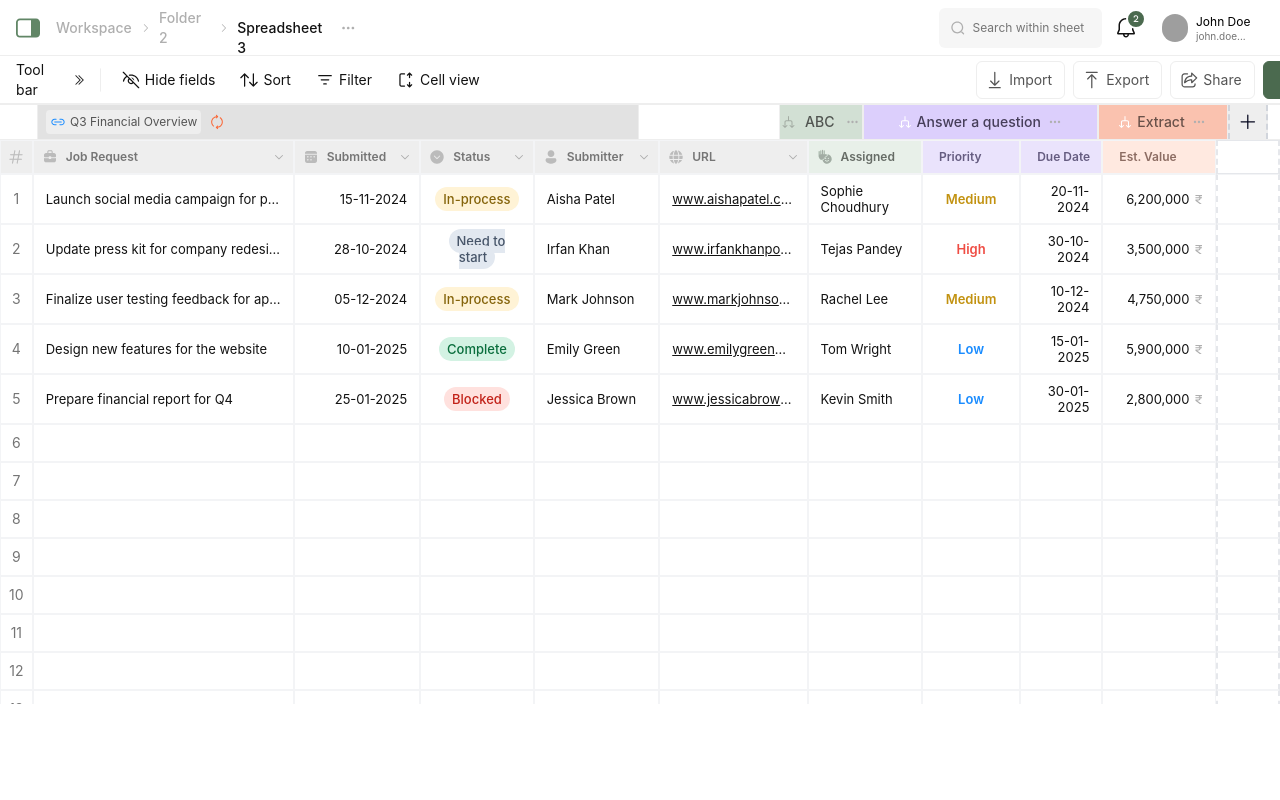
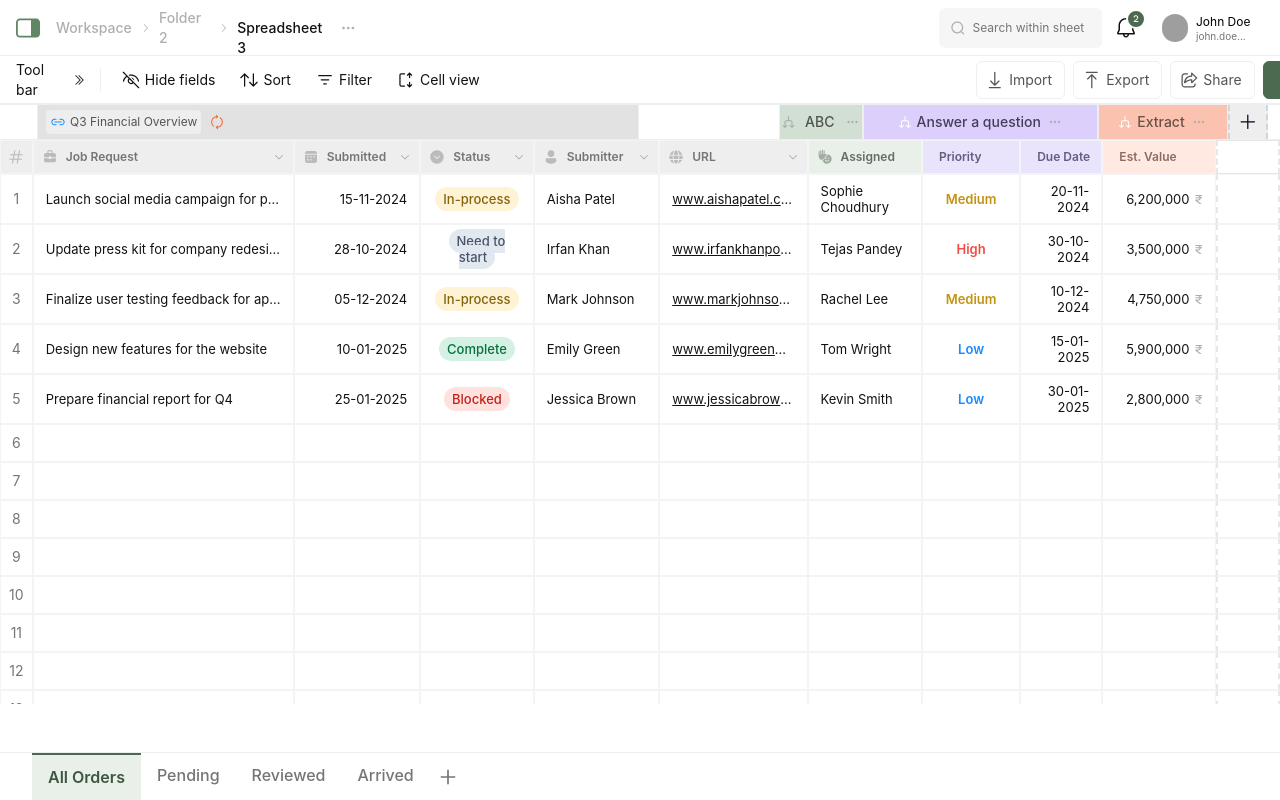
Before and after one commit to simran-dhiman01/spreadsheet-react, a React (Vite) app: page / in a window 1280 px wide. Built offline with nearby package versions, Linux system fonts and the light colour scheme; grey boxes are pictures that could not be loaded.

Commit message:
Completed the project by adding footer row

```diff
--- a/src/App.tsx
+++ b/src/App.tsx
@@ -1,7 +1,7 @@
 
 import './App.css'
 import Topbar from './components/TopBar'
-// import FooterRow from './components/FooterRow'
+import FooterRow from './components/FooterRow'
 import Row from './components/Row'
 import Table from './components/Table'
 
@@ -15,7 +15,7 @@ function App() {
         <Topbar />
         <Row />
         <Table />
-        {/* <FooterRow/> */}
+        <FooterRow/>
       </div>
     </>
   )
--- a/src/components/FooterRow.tsx
+++ b/src/components/FooterRow.tsx
@@ -0,0 +1,63 @@
+import React, { useState } from 'react'
+
+const FooterRow: React.FC = () => {
+  const [active, setActive] = useState("All");
+
+  return (
+    <div className='w-full h-12 fixed bottom-0 z-20 pr-4 pl-8 flex gap-6 bg-white border-t border-[#EEEEEE]'>
+      <div className='flex w-full h-full cursor-pointer text-base leading-6'>
+
+        <div className={`px-4 cursor pointer hover:bg-[#E8F0E9] py-2.5
+          ${active === 'All' ? "text-[#3E5741] bg-[#E8F0E9] border-t-2 border-[#4B6A4F] font-semibold " : "text-[#757575] font-medium"}`}
+          onClick={() => {
+            setActive('All')
+            console.log('View All orders')
+          }}>
+          All Orders
+        </div>
+        <div className={`py-2.5 px-4 hover:bg-[#E8F0E9]
+        ${active === 'Pending' ? "text-[#3E5741] bg-[#E8F0E9] border-t-2 border-[#4B6A4F] font-semibold " : "text-[#757575] font-medium"}`}
+          onClick={() => {
+            setActive('Pending')
+            console.log('View Pending orders')
+          }}>
+          Pending
+        </div>
+        <div className={`py-2.5 px-4 hover:bg-[#E8F0E9]
+        ${active === 'Reviewed' ? "text-[#3E5741] bg-[#E8F0E9] border-t-2 border-[#4B6A4F] font-semibold " : "text-[#757575] font-medium"}`}
+          onClick={() => {
+            setActive('Reviewed')
+            console.log("View Reviewed orders")
+          }}>
+          Reviewed
+        </div>
+        <div className={`py-2.5 px-4 hover:bg-[#E8F0E9]
+        ${active === 'Arrived' ? "text-[#3E5741] bg-[#E8F0E9] border-t-2 border-[#4B6A4F] font-semibold " : "text-[#757575] font-medium"}`}
+          onClick={() => {
+            setActive('Arrived')
+            console.log('View Arrived orders')
+          }}>
+          Arrived
+        </div>
+
+        <button className={`hover:bg-[#E8F0E9] cursor-pointer ${active === 'Add' ? "bg-[#E8F0E9] border-t-2 border-[#4B6A4F]" : "bg-white"}`}
+          onClick={() => {
+            setActive('Add')
+            console.log('Add Sheet')
+          }}>
+          <svg width="36" height="44" viewBox="0 0 36 44" fill="none" xmlns="http://www.w3.org/2000/svg" >
+            <rect x="4" y="8" width="28" height="28" rx="4" />
+            <path d="M18 14.5C17.54 14.5 17.1667 14.8733 17.1667 15.3333V21.1667H11.3333C10.8733 21.1667 10.5 21.54 10.5 22C10.5 22.46 10.8733 22.8333 11.3333 22.8333H17.1667V28.6667C17.1667 29.1267 17.54 29.5 18 29.5C18.46 29.5 18.8333 29.1267 18.8333 28.6667V22.8333H24.6667C25.1267 22.8333 25.5 22.46 25.5 22C25.5 21.54 25.1267 21.1667 24.6667 21.1667H18.8333V15.3333C18.8333 14.8733 18.46 14.5 18 14.5Z"
+              className={`transition-colors duration-150
+                            ${active === 'Add' ? 'fill-[#3e6042]' : 'fill-[#757575]'} `} />
+          </svg>
+
+        </button>
+
+      </div>
+
+    </div>
+  )
+}
+
+export default FooterRow
```
